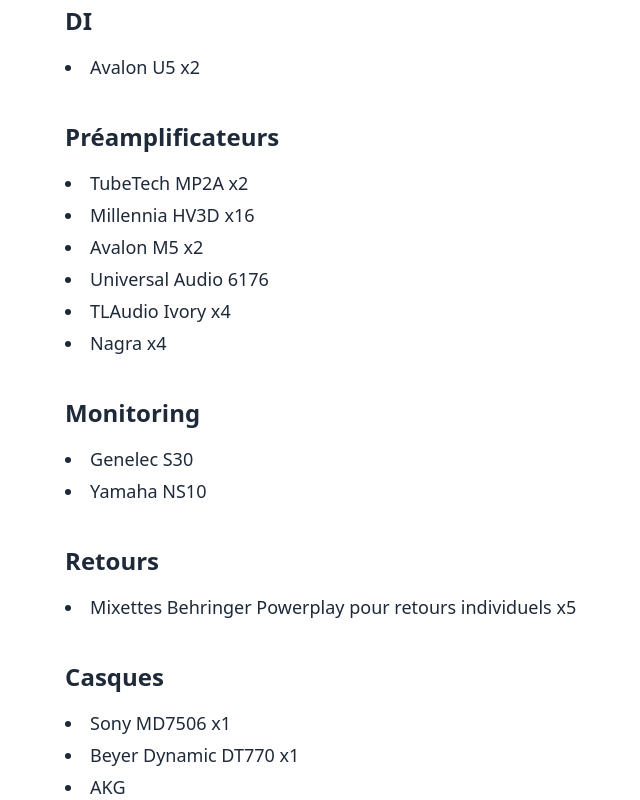
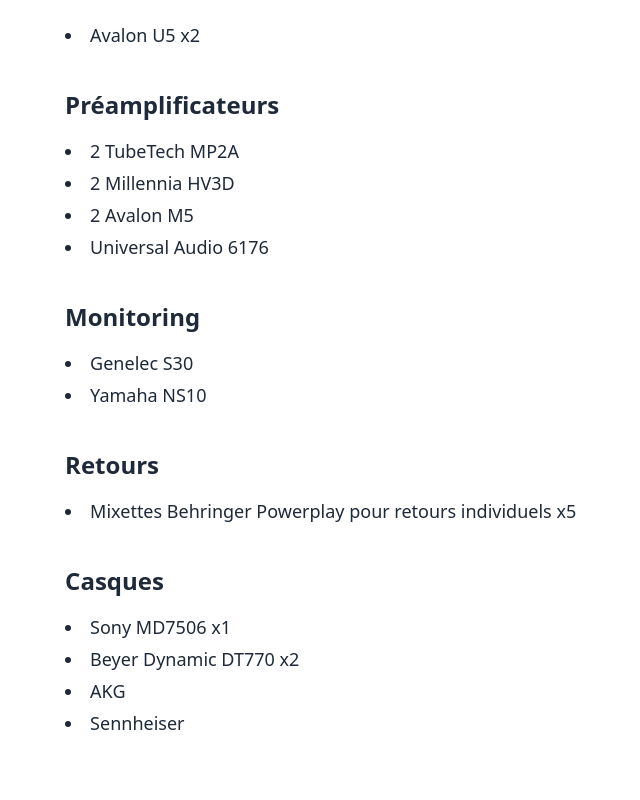
Before and after one commit to ekaracostas/aeronef_frontend, a Next.js app: page /materiel in a window 1280 px wide. Shown: the part 1840-2640 px from the top of the page, without its empty margins (310-950 px from the left). Built offline with nearby package versions, Linux system fonts and the light colour scheme.

Commit message:
text modifications

```diff
--- a/src/app/espace/page.js
+++ b/src/app/espace/page.js
@@ -14,8 +14,9 @@
 					<p className="text-2xl font-semibold">4 cabines isolées de prise de son en lumière du jour (les cabines du bas sont reliées en visioconférence avec celles du haut), une cabine régie</p>
 				</section>
 
+				<h2 className="text-2xl font-semibold">Rez-de-chaussée</h2>
 				<section className="space-y-6">
-          <h2 className="text-xl font-semibold">Rez-de-chaussée : régie : 16m²</h2>
+					<h2 className="text-xl font-semibold">Régie : 16m²</h2>
 					<div className="w-full max-w-md md:max-w-4xl mx-auto">
 						<Image src="/images/Aéronef - régie.jpg" alt="Photo de la régie" width={800} height={500} className="w-full h-auto object-cover rounded-lg shadow-lg" />
 					</div>
@@ -35,11 +36,18 @@
 					</div>
 				</section>
 
+				<h2 className="text-2xl font-semibold">1er étage</h2>
 				<section className="space-y-6">
-          <h2 className="text-xl font-semibold">1er étage : cabine C : 28m²</h2>
+					<h2 className="text-xl font-semibold">Cabine C : 28m²</h2>
 					<div className="w-full max-w-md md:max-w-4xl mx-auto">
 						<Image src="/images/Aéronef - haut.jpg" alt="Photo de la cabine C" width={800} height={500} className="w-full h-auto object-cover rounded-lg shadow-lg" />
-            <Image src="/images/Aéronef - haut 2.jpg" alt="Photo de la cabine C 2" width={800} height={500} className="w-full h-auto object-cover rounded-lg shadow-lg mt-10" />
+					</div>
+				</section>
+
+				<section className="space-y-6">
+					<h2 className="text-xl font-semibold">Cabine D : 8m²</h2>
+					<div className="w-full max-w-md md:max-w-4xl mx-auto">
+						<Image src="/images/Aéronef - haut 2.jpg" alt="Photo de la cabine D" width={800} height={500} className="w-full h-auto object-cover rounded-lg shadow-lg" />
 					</div>
 				</section>
 			</main>
--- a/src/app/materiel/page.js
+++ b/src/app/materiel/page.js
@@ -53,7 +53,6 @@
               <ul className="list-disc list-inside space-y-1 text-lg">
                 <li>Neumann TLM 170 x2</li>
                 <li>Neumann TLM 127 x2</li>
-                <li>AKG C414 x1</li>
                 <li>AKG C414 bxl II x1</li>
                 <li>Sennheiser MKH 40 x2</li>
                 <li>Schoeps CMC6 x2</li>
@@ -98,12 +97,10 @@
           <section>
             <h2 className="text-2xl font-semibold mb-4">Préamplificateurs</h2>
             <ul className="list-disc list-inside space-y-1 text-lg">
-              <li>TubeTech MP2A x2</li>
-              <li>Millennia HV3D x16</li>
-              <li>Avalon M5 x2</li>
+              <li>2 TubeTech MP2A</li>
+              <li>2 Millennia HV3D</li>
+              <li>2 Avalon M5</li>
               <li>Universal Audio 6176</li>
-              <li>TLAudio Ivory x4</li>
-              <li>Nagra x4</li>
             </ul>
           </section>
 
@@ -126,7 +123,7 @@
             <h2 className="text-2xl font-semibold mb-4">Casques</h2>
             <ul className="list-disc list-inside space-y-1 text-lg">
               <li>Sony MD7506 x1</li>
-              <li>Beyer Dynamic DT770 x1</li>
+              <li>Beyer Dynamic DT770 x2</li>
               <li>AKG</li>
               <li>Sennheiser</li>
             </ul>
@@ -135,7 +132,6 @@
         <section aria-label="Galerie photos du matériel du studio" className="flex-grow max-w-4xl mx-auto px-6 py-12 space-y-10">
           <Image src="/images/Neumann.jpg" alt="Photo d'un micro Neumann" width={800} height={500} className="rounded-xl shadow-lg object-cover w-full h-auto mt-10" />
           <Image src="/images/Genelec.jpg" alt="Photo d'une enceinte Genelec" width={800} height={500} className="rounded-xl shadow-lg object-cover w-full h-auto mt-10" />
-          <Image src="/images/Régie.jpg" alt="Photo de la régie côté console" width={800} height={500} className="rounded-xl shadow-lg object-cover w-full h-auto mt-10" />
           <Image src="/images/Régie 2.jpg" alt="Photo de la régie côté canapé" width={800} height={500} className="rounded-xl shadow-lg object-cover w-full h-auto mt-10" />
           <Image src="/images/Tascam DM48000.jpg" alt="Photo de la console" width={800} height={500} className="rounded-xl shadow-lg object-cover w-full h-auto mt-10" />
         </section>
```
Also changed, not shown: public/images/rack.jpg (deleted). Lines whose indentation alone changed are shown as unchanged.
